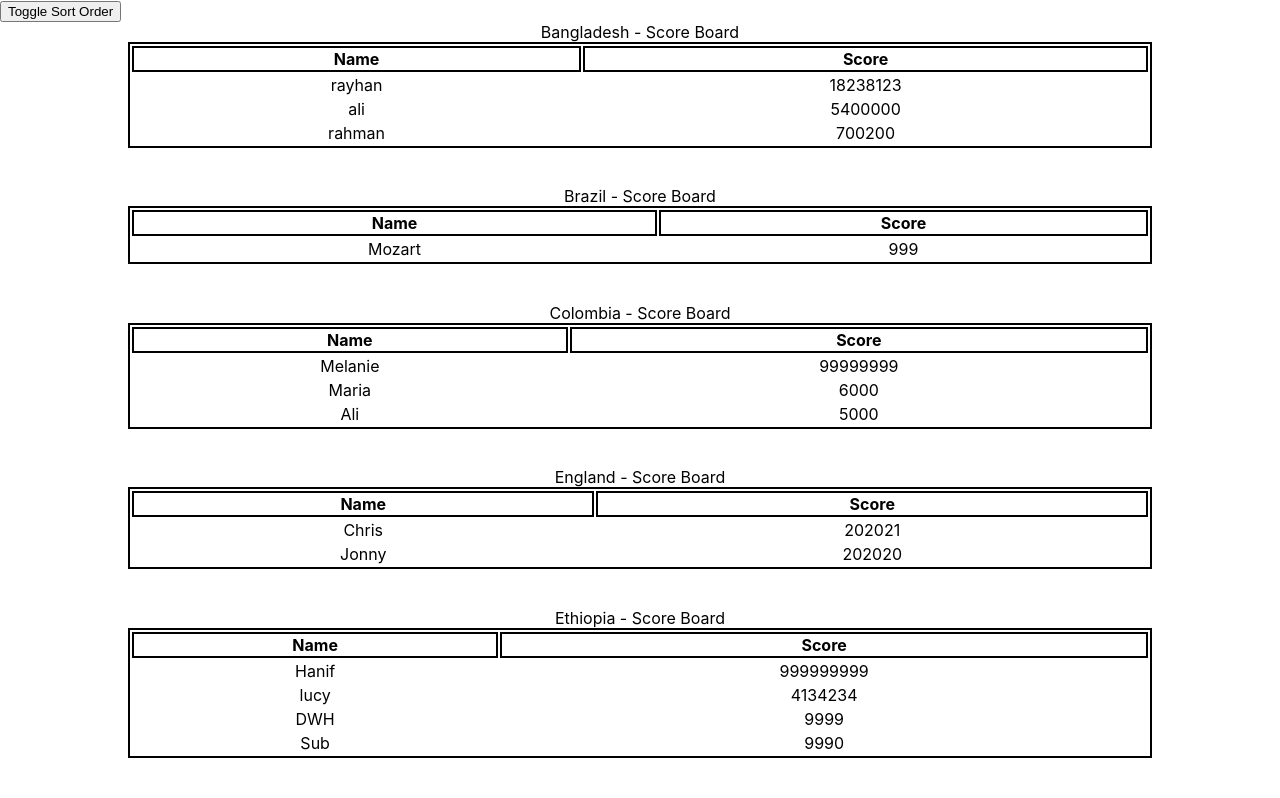
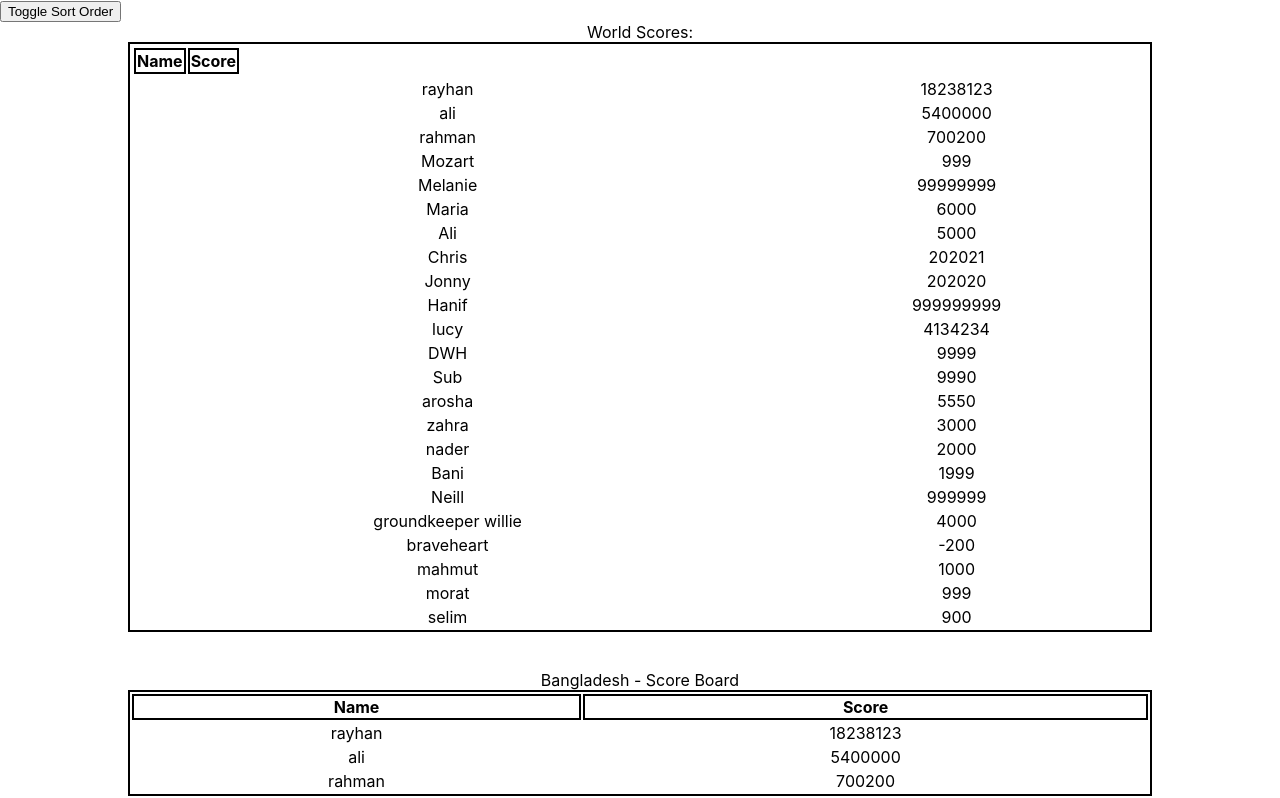
Before and after one commit to TomRafferty/highscore-react-challenge, a React (Create React App) app: page / in a window 1280 px wide. Shown: the top 798 px of the page. Built offline with nearby package versions, Linux system fonts and the light colour scheme.

Commit message:
level 5 unfinished
I have an issue with the countries in the 'world score' table being shown as if they are still sorted by countries. I know what the issue is but I'm unsure of how to fix it right now. I will try to come back to this if I have time.

```diff
--- a/src/App.css
+++ b/src/App.css
@@ -47,5 +47,5 @@ td{
   text-align: center;
 }
 th {
-  border: solid 2px
+  border: solid 2px;
 }
--- a/src/PopulateScoreboard.jsx
+++ b/src/PopulateScoreboard.jsx
@@ -1,5 +1,6 @@
 import { useState } from "react";
 import allCountryScores from "./scores";
+import ScoreTableMaker from "./ScoreTableMaker";
 
 const sortCountries = () => {
   let newArr = allCountryScores;
@@ -23,6 +24,38 @@ const PopulateScoreboard = () => {
   return (
     <>
       <button onClick={toggleSortOrder}>Toggle Sort Order</button>
+
+      <div className="tables-wrapper">
+        <table className="table">
+          <caption className="table-caption" key="world-score-table-caption">
+            World Scores:
+          </caption>
+          <tbody key="world-score-table">
+            <thead key="world-score-table-head">
+              <tr key="world-score-table-row-headers">
+                <th
+                  key="world-score-table-name-heading"
+                  className="table-heading"
+                >
+                  Name
+                </th>
+                <th
+                  key="world-score-table-score-heading"
+                  className="table-heading"
+                >
+                  Score
+                </th>
+              </tr>
+            </thead>
+            {sortedArr.map((country) => {
+              return (
+                <ScoreTableMaker country={country} sortOrder={sortOrder} />
+              );
+            })}
+          </tbody>
+        </table>
+      </div>
+
       <div className="tables-wrapper">
         {sortedArr.map((country, countryIndex) => {
           return (
@@ -47,26 +80,8 @@ const PopulateScoreboard = () => {
                   </th>
                 </tr>
               </thead>
-
               <tbody>
-                {country.scores
-                  .sort(
-                    sortOrder === "descending"
-                      ? (a, b) => (a.s < b.s ? 1 : b.s < a.s ? -1 : 0)
-                      : (a, b) => (a.s > b.s ? 1 : b.s > a.s ? -1 : 0)
-                  )
-                  .map((person, personIndex) => {
-                    return (
-                      <tr key={`${person}-${personIndex}-table-row`}>
-                        <td key={`${person}-${personIndex}-name`}>
-                          {person.n}
-                        </td>
-                        <td key={`${person}-${personIndex}-score`}>
-                          {person.s}
-                        </td>
-                      </tr>
-                    );
-                  })}
+                <ScoreTableMaker country={country} sortOrder={sortOrder} />
               </tbody>
             </table>
           );
--- /dev/null
+++ b/src/ScoreTableMaker.jsx
@@ -0,0 +1,21 @@
+const ScoreTableMaker = (props) => {
+    return (
+      <>
+        {props.country.scores
+          .sort(
+            props.sortOrder === "descending"
+              ? (a, b) => (a.s < b.s ? 1 : b.s < a.s ? -1 : 0)
+              : (a, b) => (a.s > b.s ? 1 : b.s > a.s ? -1 : 0)
+          )
+          .map((person, personIndex) => {
+            return (
+              <tr key={`${person}-${personIndex}-table-row`}>
+                <td key={`${person}-${personIndex}-name`}>{person.n}</td>
+                <td key={`${person}-${personIndex}-score`}>{person.s}</td>
+              </tr>
+            );
+          })}
+      </>
+    );
+}
+export default ScoreTableMaker;
```
